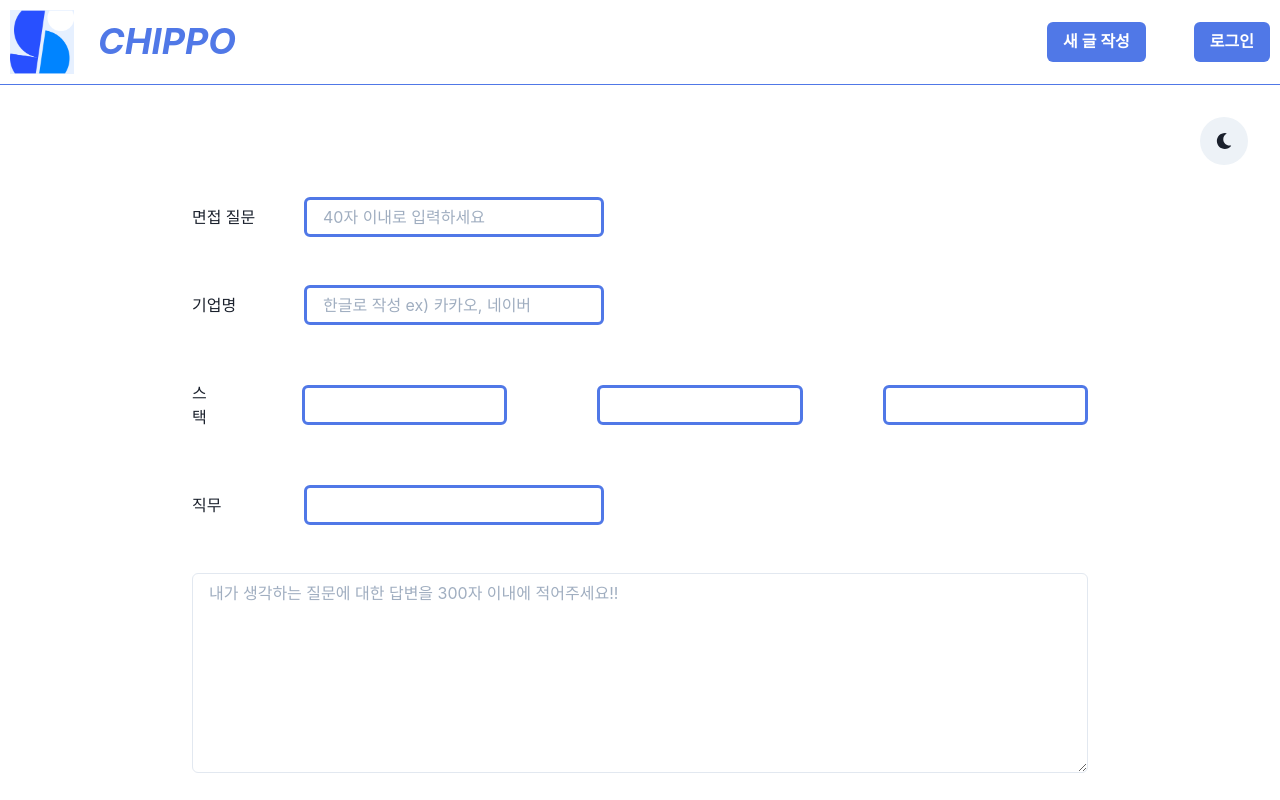
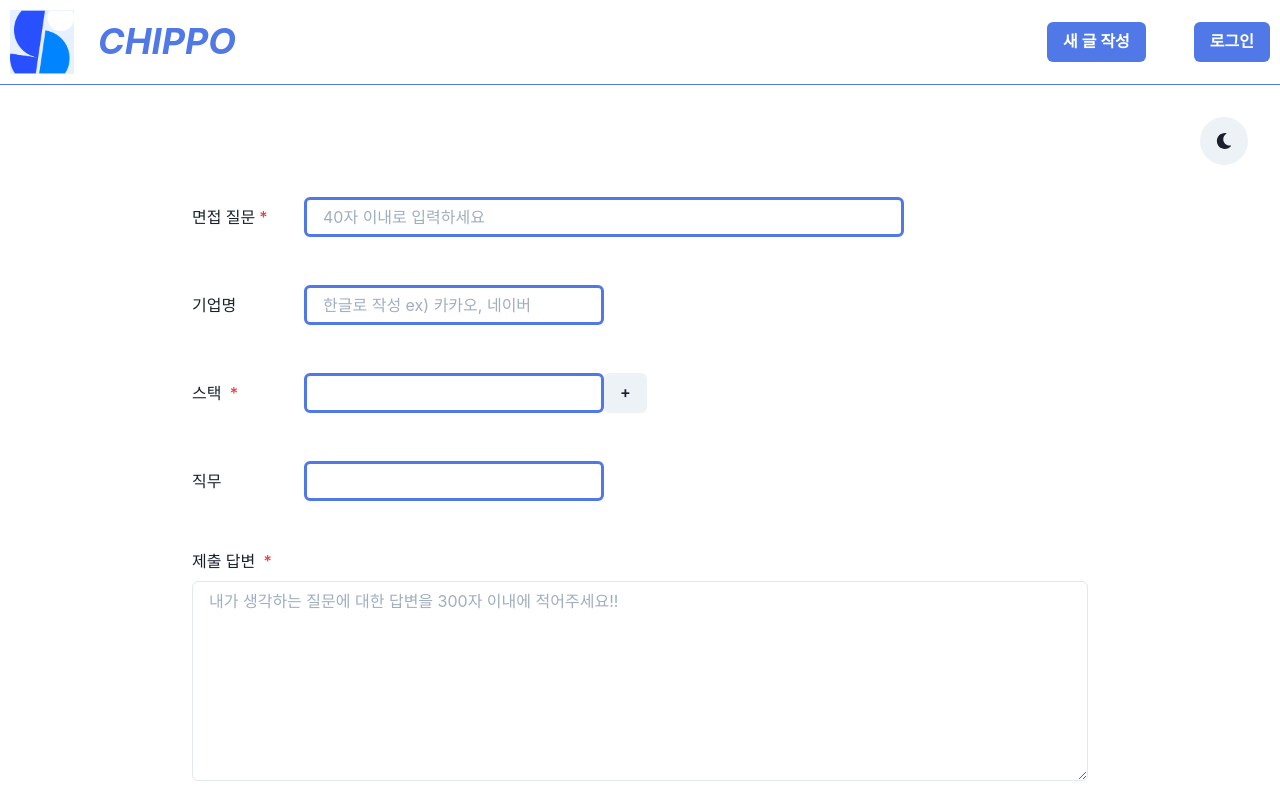
Before and after one commit to dadahee/chippo, a React (Create React App) app in the folder front-end/: page /writing in a window 1280 px wide. Shown: the top 800 px of the page. Built offline with nearby package versions, Linux system fonts and the light colour scheme; a web font is replaced by a local one.

Commit message:
fix: 새글 작성 페이지 수정 #81

```diff
--- a/front-end/src/pages/writing.jsx
+++ b/front-end/src/pages/writing.jsx
@@ -1,5 +1,5 @@
 import React from 'react';
-import { Formik, Form, Field, ErrorMessage } from 'formik';
+import { Formik, Form, Field, ErrorMessage, FieldArray } from 'formik';
 
 import { useNavigate } from 'react-router-dom';
 
@@ -63,9 +63,7 @@ function Writing({ logined }){
                 initialValues={{
                     question: '',
                     company: '',
-                    stack1 : '',
-                    stack2 : '',
-                    stack3 : '',
+                    stacks : [''],
                     job: '',
                     answer : '',
                     additionalInformation : '',
@@ -82,10 +80,10 @@ function Writing({ logined }){
                     <Field
                         name="question"
                         render={({ field, form: { isSubmitting } }) => (
-                            <FormControl>
+                            <FormControl isRequired>
                                 <Flex>
                                 <FormLabel htmlFor="question" w = "100px" pt = "8px">면접 질문</FormLabel>
-                                <Input {...field} disabled={isSubmitting} w = "300px" variant= "primary"
+                                <Input isRequired = {true} {...field} disabled={isSubmitting} w = "600px" variant= "primary"
                                     type="text" placeholder="40자 이내로 입력하세요" maxLength="40" />
                                 </Flex>
 
@@ -96,7 +94,7 @@ function Writing({ logined }){
                     <Field
                         name="company" validate = {checkKorean}
                         render={({ field, form : { isSubmitting, errors, touched } }) => (
-                            <FormControl isInvalid = {errors.company && touched.company}>
+                            <FormControl isInvalid = {errors.company && touched.company} >
                                 <Flex>
                                     <FormLabel htmlFor="company" w = "100px" pt = "8px">기업명</FormLabel>
                                     <Input {...field} disabled={isSubmitting} w = "300px" variant = "primary"
@@ -109,19 +107,32 @@ function Writing({ logined }){
                         )}
                     />
 
-                    <HStack w = "100%" spacing={20}>
-                    <FormLabel htmlFor="stack" w = "120px" pt = "8px"> 스택 </FormLabel>
+                    <FieldArray name = "stacks">
 
-                    <Field
-                        name="stack1" validate = {checkEnglish}
-                        render={({ field, form : { isSubmitting, errors, touched } }) => (
+                        {
+                            fieldArrayProps => {
+                                const { push, pop, form } = fieldArrayProps
+                                const { values } = form;
+                                const { stacks } = values;
 
-                            <FormControl isInvalid = {errors.stack1 && touched.stack1}>
+                                return (
+                                    <>
+                                        <FormControl isRequired >
+                                        <Flex w = "100%">
+                                        <FormLabel htmlFor="stack" w = "100px" pt = "8px"> 스택 </FormLabel>
 
-                                    <Input {...field} disabled={isSubmitting} ml = "-10px"
-                                    variant="primary"
-                                    type="text" name = "stack1" list = "stack1" />
-                                    <datalist id="stack1">
+                                            {
+                                                stacks.map((stack, index) => {
+                                                    return (
+                                                        <div key = {index}>
+                                                            <Field name = {`stacks[${index}]`} validate = {checkEnglish}
+                                                                render = {({ field, form : { isSubmitting, errors, touched } }) => {
+                                                                    return (
+                                                                        <>
+                                                                           <Input {...field} disabled={isSubmitting}
+                                                                           variant="primary" w = "300px"
+                                                                           type="text" name = {`stacks[${index}]`} list = "stackList" />
+                                                                           <datalist id="stackList">
                                                                                <option value="python"></option>
                                                                                <option value="javascript"></option>
                                                                                <option value="java"></option>
@@ -132,62 +143,36 @@ function Writing({ logined }){
                                                                                <option value="c++"></option>
                                                                                <option value="없음"></option>
                                                                            </datalist>
+                                                                           <FormErrorMessage>{errors.stack1}</FormErrorMessage>
+                                                                        </>
+                                                                    )
+                                                                }}
+                                                            />
+                                                        </div>
+                                                    )
+                                                })
+                                            }
+                                            {
+                                                (stacks.length < 2)
+                                                ? <Button type = "button" onClick = {() => push("")}>+</Button>
+                                                : (stacks.length < 3)
+                                                ? (
+                                                    <>
+                                                    <Button type = "button" onClick = {() => push("")}>+</Button>
+                                                    <Button type = "button" onClick = {() => pop()}>-</Button>
+                                                    </>
+                                                )
+                                                : <Button type = "button" onClick = {() => pop()}>-</Button>
+                                            }
+                                            </Flex>
+                                        </FormControl>
 
+                                    </>
+                                )
+                            }
+                        }
+                    </FieldArray>
 
-                                <FormErrorMessage>{errors.stack1}</FormErrorMessage>
-                            </FormControl>
-                        )}
-                    />
-
-                    <Field
-                        name="stack2" validate = {checkEnglish}
-                        render={({ field, form : { isSubmitting, errors, touched } }) => (
-                            <FormControl isInvalid = {errors.stack2 && touched.stack2}>
-                                <Input {...field} disabled={isSubmitting}
-                                    variant = "primary"
-                                    type="text" name = "stack2" list = "stack2" />
-                                <datalist id="stack2">
-                                    <option value="python"></option>
-                                    <option value="javascript"></option>
-                                    <option value="java"></option>
-                                    <option value="php"></option>
-                                    <option value="go"></option>
-                                    <option value="c"></option>
-                                    <option value="c#"></option>
-                                    <option value="c++"></option>
-                                    <option value="없음"></option>
-                                </datalist>
-                                <FormErrorMessage>{errors.stack2}</FormErrorMessage>
-                            </FormControl>
-                        )}
-                    />
-
-                    <Field
-                        name="stack3" validate = {checkEnglish}
-                        render={({ field, form : { isSubmitting, errors, touched } }) => (
-                            <FormControl isInvalid = {errors.stack3 && touched.stack3}>
-                                <Input {...field} disabled={isSubmitting}
-                                    variant = "primary"
-                                    type="text" name = "stack3" list = "stack3" />
-                                <datalist id="stack3">
-                                    <option value="python"></option>
-                                    <option value="javascript"></option>
-                                    <option value="java"></option>
-                                    <option value="php"></option>
-                                    <option value="go"></option>
-                                    <option value="c"></option>
-                                    <option value="c#"></option>
-                                    <option value="c++"></option>
-                                    <option value="없음"></option>
-                                </datalist>
-                                <FormErrorMessage>{errors.stack3}</FormErrorMessage>
-                            </FormControl>
-                        )}
-                    />
-
-
-
-                    </HStack>
                     <Field
                         name="job" validate = {checkEnglish}
                         render={({ field, form : { isSubmitting, errors, touched } }) => (
@@ -211,10 +196,14 @@ function Writing({ logined }){
                         )}
                     />
 
+
+
                     <Field
                         name="answer" validate = {checkLength}
                         render={({ field, form : { isSubmitting, errors, touched } }) => (
-                            <FormControl isInvalid = {errors.answer && touched.answer}>
+
+                            <FormControl isInvalid = {errors.answer && touched.answer} isRequired>
+                                <FormLabel htmlFor="stack" w = "100px"> 제출 답변 </FormLabel>
                                 <Textarea {...field} disabled={isSubmitting}
                                     h = "200px" minLength = "300"
                                     type="text" name = "answer" placeholder='내가 생각하는 질문에 대한 답변을 300자 이내에 적어주세요!!' />
@@ -234,11 +223,11 @@ function Writing({ logined }){
                         )}
                     />
 
+                    <Flex w = "100%">
+                        <Spacer />
+                        <Button variant="primary" w = "300px"  type="submit">수정하기</Button>
+                    </Flex>
 
-                    <Flex p ={8}>
-                        <Spacer />
-                        <Button variant="primary" type="submit">업로드 하기</Button>
-                    </Flex>
                     </VStack>
 
                 </Form>
```
Lines whose indentation alone changed are shown as unchanged.
